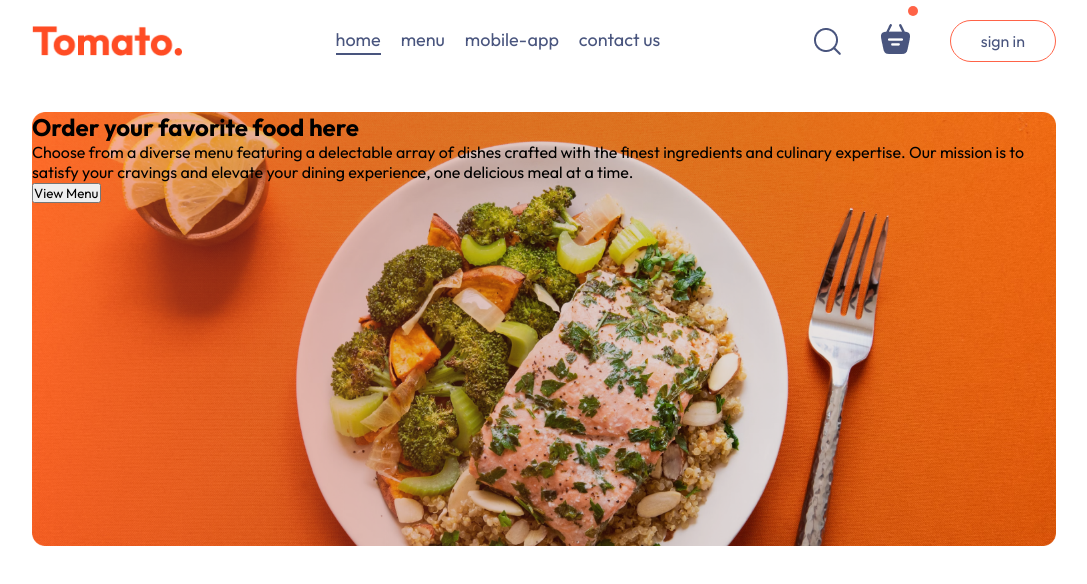
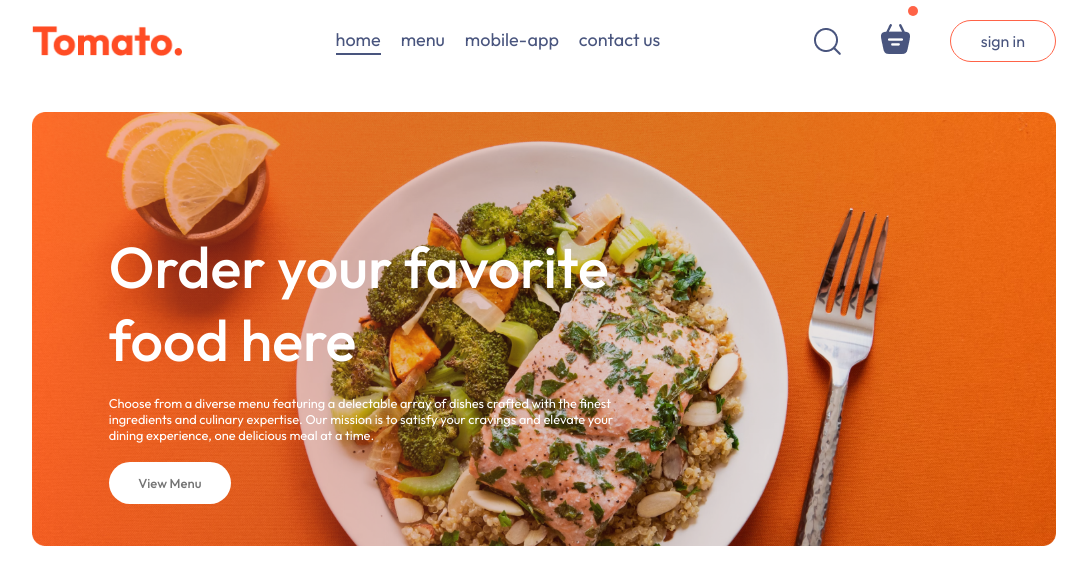
Before and after one commit to wlaurentec/food-delivery-fronted, a React (Vite) app: page / in a window 1280 px wide. Shown: the top 584 px of the page, without its empty margins (96-1183 px from the left). Built offline with nearby package versions, Linux system fonts and the light colour scheme.

Commit message:
add header button styles

```diff
--- a/src/components/Header/Header.css
+++ b/src/components/Header/Header.css
@@ -5,3 +5,35 @@
   background-size: contain;
   position: relative;
 }
+
+.header-contents {
+  position: absolute;
+  display: flex;
+  flex-direction: column;
+  align-items: start;
+  gap: 1.5vw;
+  max-width: 50%;
+  bottom: 10%;
+  left: 6vw;
+}
+
+.header-contents h2 {
+  font-weight: 500;
+  color: white;
+  font-size: max(4.5vw,22px);
+}
+
+.header-contents p {
+  color: white;
+  font-size: 1vw;
+}
+
+.header-contents button {
+  border: none;
+  color: #747474;
+  font-weight: 500;
+  padding: 1vw 2.3vw;
+  background-color: white;
+  font-size: max(1vw,13px);
+  border-radius: 50px;
+}
```
